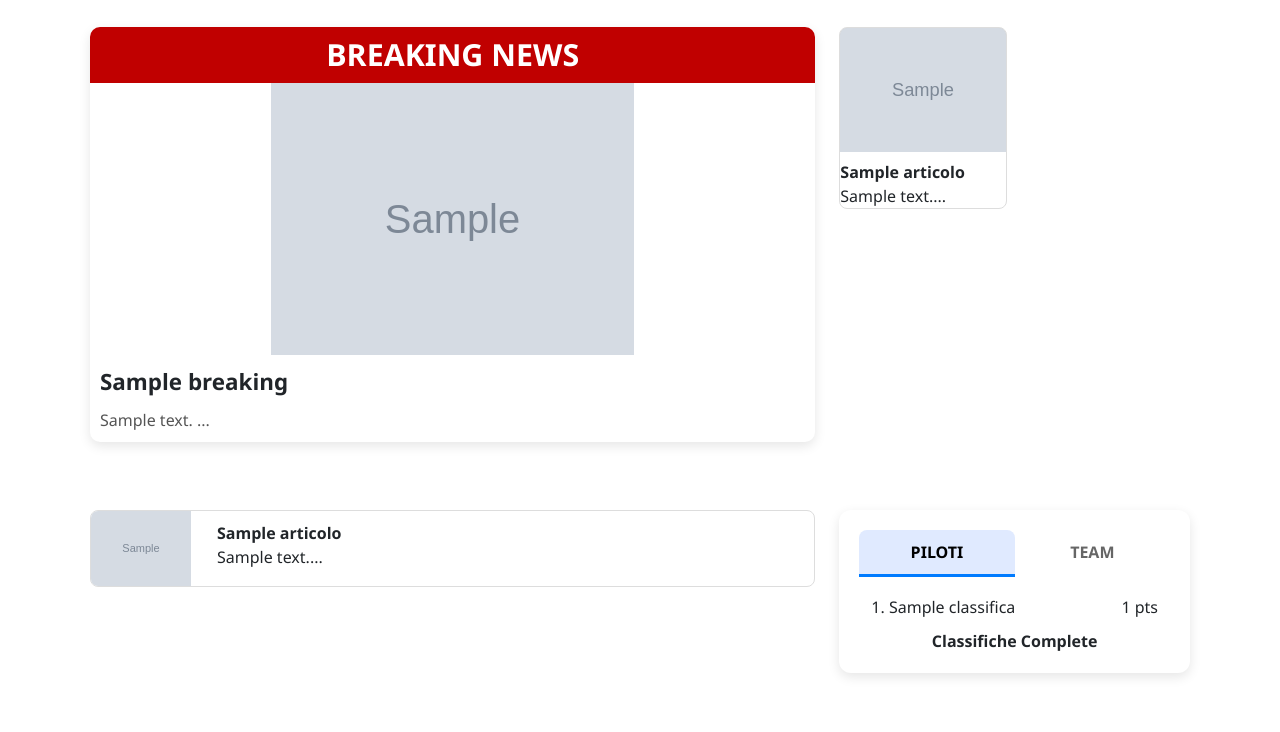
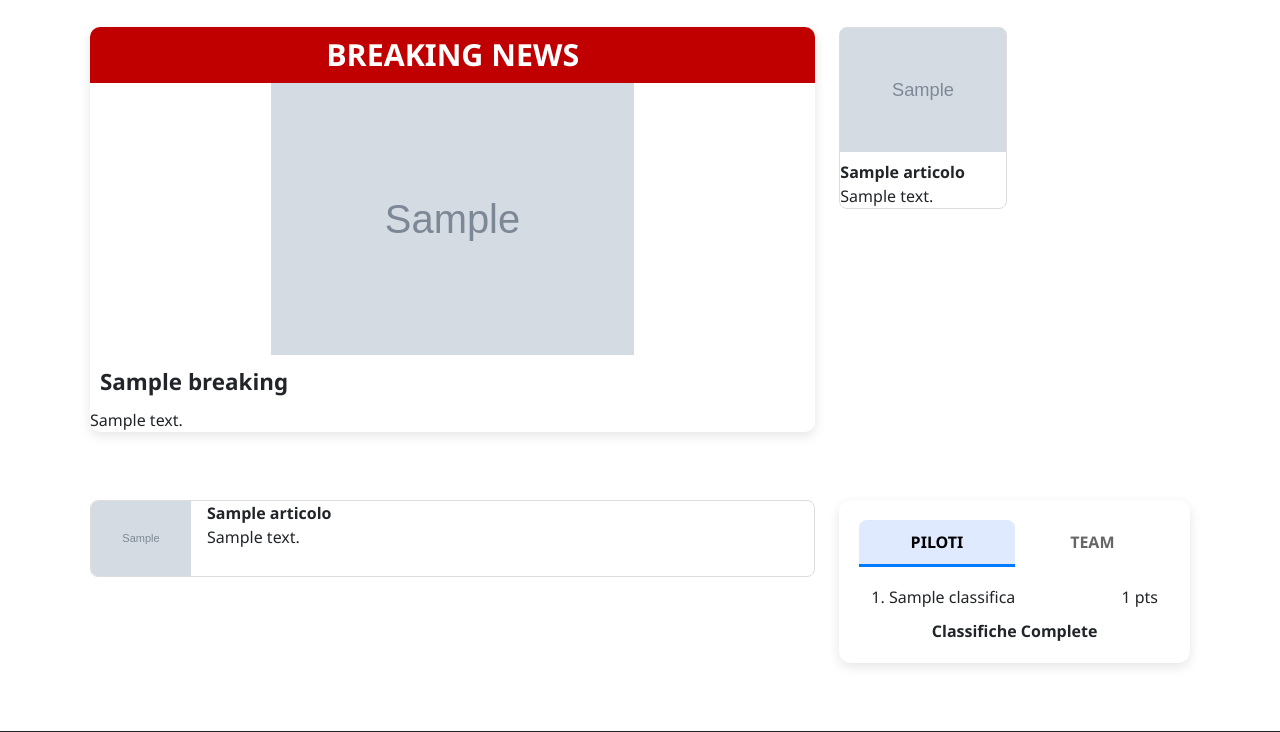
Before and after one commit to DavideCirelli/pistonews, a Flask app: template templates/index.html in a window 1280 px wide. Shown: the part 267-999 px from the top of the page. Run offline with Flask 3, Linux system fonts and the light colour scheme; tables that the repository leaves empty hold one stand-in row (values such as "Sample post"); the template is opened without the code that fills it: values that come from a table or form of the project are taken from there, most other values are stand-ins (such as "Sample title", 1, 10 or a date in 2020); grey boxes marked "Sample" are stand-in pictures.

Commit message:
Update index.html

```diff
--- a/templates/index.html
+++ b/templates/index.html
@@ -51,8 +51,6 @@
     </div>
   </nav>
 
-
-
   <div class="container">
     <div class="row g-4">
       <!-- Sezione Breaking News -->
@@ -65,12 +63,8 @@
                 alt="Breaking">
             </div>
             <div class="title"><strong>{{ breaking.title }}</strong></div>
-            <div id="preview-large" class="preview" style="display: none;">
-              {{ breaking.content[:550] | replace('\n', '<br>') | safe }} ...
-            </div>
-
-            <div id="preview-small" class="preview" style="display: none;">
-              {{ breaking.content[:110] | replace('\n', '<br>') | safe }} ...
+            <div class="text text-limit">
+              {{ breaking.content }}
             </div>
           </a>
         </div>
@@ -85,9 +79,9 @@
               <div class="img-box">
                 <img src="{{ url_for('static', filename='uploads/' ~ articolo.image_filename) }}" class="img-fluid">
               </div>
-              <div class="text mt-2">
-                <strong>{{ articolo.title }}</strong><br>
-                {{ articolo.content[:65] }}...
+              <div class="text mt-2 text-limit-recent">
+                <div class="title title-limit"><strong>{{ articolo.title }}</strong></div>
+                  {{ articolo.content }}
               </div>
             </div>
           </a>
@@ -106,9 +100,9 @@
               <div class="img me-3">
                 <img src="{{ url_for('static', filename='uploads/' ~ articolo.image_filename) }}" class="img-fluid">
               </div>
-              <div class="text">
-                <strong>{{ articolo.title }}</strong><br>
-                {{ articolo.content[:170] }}...
+              <div class="text-limit-older">
+                <div class="title title-limit"><strong>{{ articolo.title }}</strong></div>
+                  {{ articolo.content }}
               </div>
             </div>
           </a>
@@ -185,6 +179,7 @@
     }
   </script>
   <script src="https://cdn.jsdelivr.net/npm/bootstrap@5.3.2/dist/js/bootstrap.bundle.min.js"></script>
+
 
   <script>
     function togglePreview() {
```
